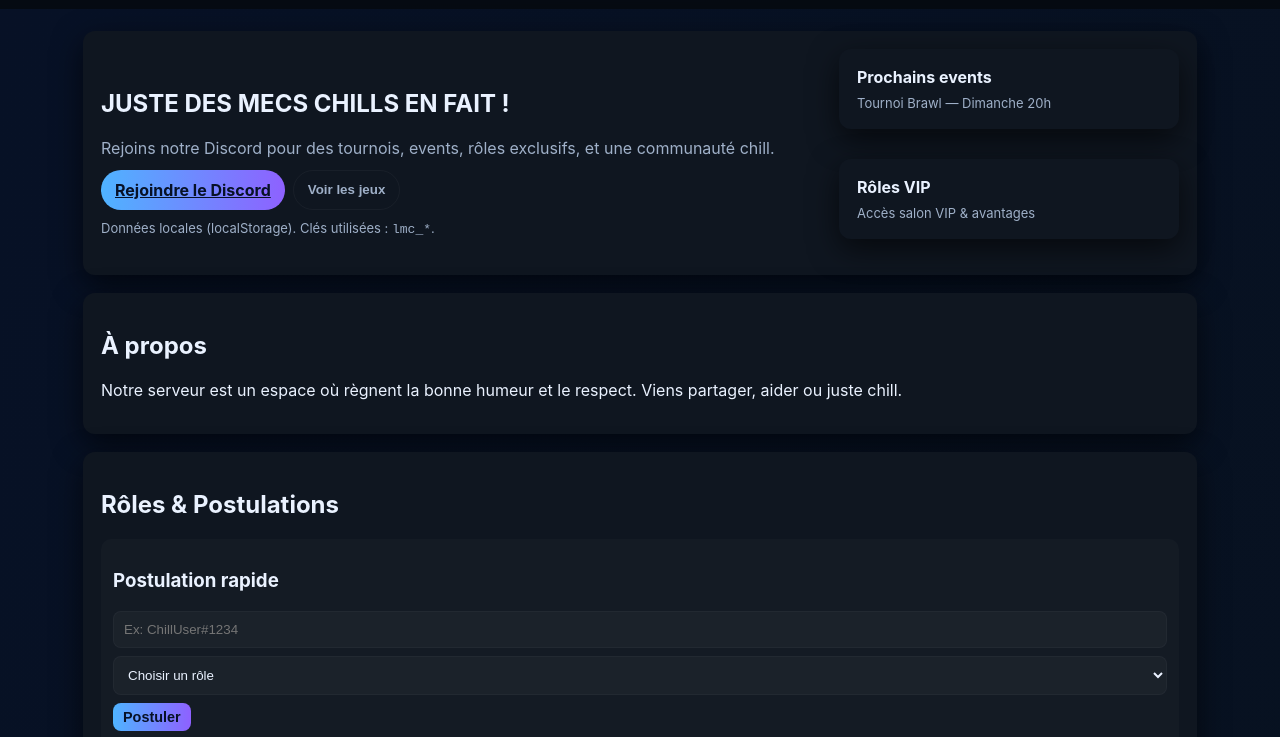
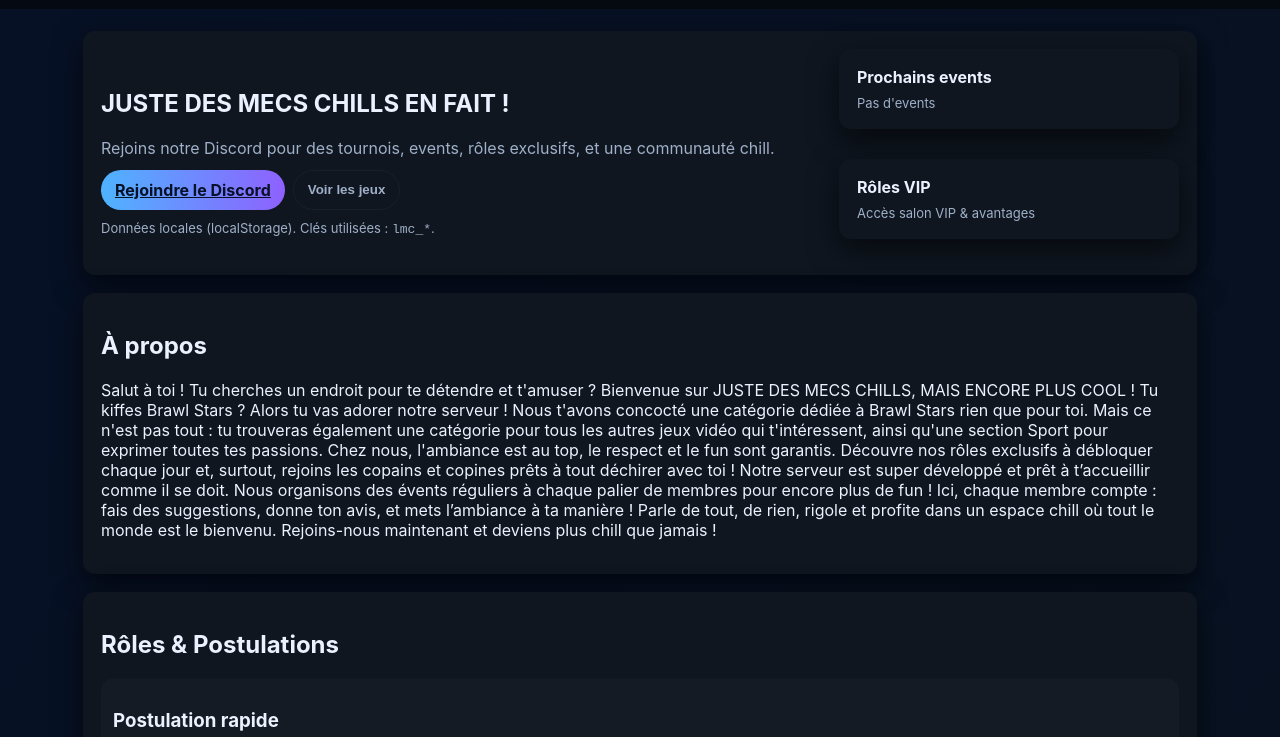
Before and after one commit to dfjkgr/Site-web-Les-Mecs-Chills2, a plain HTML site: page index.html in a window 1280 px wide. Shown: the part 63-800 px from the top of the page. Drawn offline with Linux system fonts and the light colour scheme.

Commit message:
Update index.html

```diff
--- a/index.html
+++ b/index.html
@@ -69,13 +69,23 @@ textarea{resize:vertical}
       <div class="small muted" style="margin-top:10px">Données locales (localStorage). Clés utilisées : <code>lmc_*</code>.</div>
     </div>
     <div style="width:340px;display:flex;flex-direction:column;gap:12px">
-      <div class="card"><strong>Prochains events</strong><div class="small muted" style="margin-top:8px">Tournoi Brawl — Dimanche 20h</div></div>
+      <div class="card"><strong>Prochains events</strong><div class="small muted" style="margin-top:8px">Pas d'events</div></div>
       <div class="card"><strong>Rôles VIP</strong><div class="small muted" style="margin-top:8px">Accès salon VIP & avantages</div></div>
     </div>
   </section>
 
   <!-- ABOUT -->
-  <section id="about" class="card"><h2>À propos</h2><p>Notre serveur est un espace où règnent la bonne humeur et le respect. Viens partager, aider ou juste chill.</p></section>
+  <section id="about" class="card"><h2>À propos</h2><p>Salut à toi ! Tu cherches un endroit pour te détendre et t'amuser ? Bienvenue sur JUSTE DES MECS CHILLS, MAIS ENCORE PLUS COOL !
+
+Tu kiffes Brawl Stars ? Alors tu vas adorer notre serveur ! Nous t'avons concocté une catégorie dédiée à Brawl Stars rien que pour toi. Mais ce n'est pas tout : tu trouveras également une catégorie pour tous les autres jeux vidéo qui t'intéressent, ainsi qu'une section Sport pour exprimer toutes tes passions.
+
+Chez nous, l'ambiance est au top, le respect et le fun sont garantis. Découvre nos rôles exclusifs à débloquer chaque jour et, surtout, rejoins les copains et copines prêts à tout déchirer avec toi !
+
+Notre serveur est super développé et prêt à t’accueillir comme il se doit. Nous organisons des évents réguliers à chaque palier de membres pour encore plus de fun !
+
+Ici, chaque membre compte : fais des suggestions, donne ton avis, et mets l’ambiance à ta manière ! Parle de tout, de rien, rigole et profite dans un espace chill où tout le monde est le bienvenu.
+
+Rejoins-nous maintenant et deviens plus chill que jamais !</p></section>
 
   <!-- ROLES -->
   <section id="roles" class="card">
```
